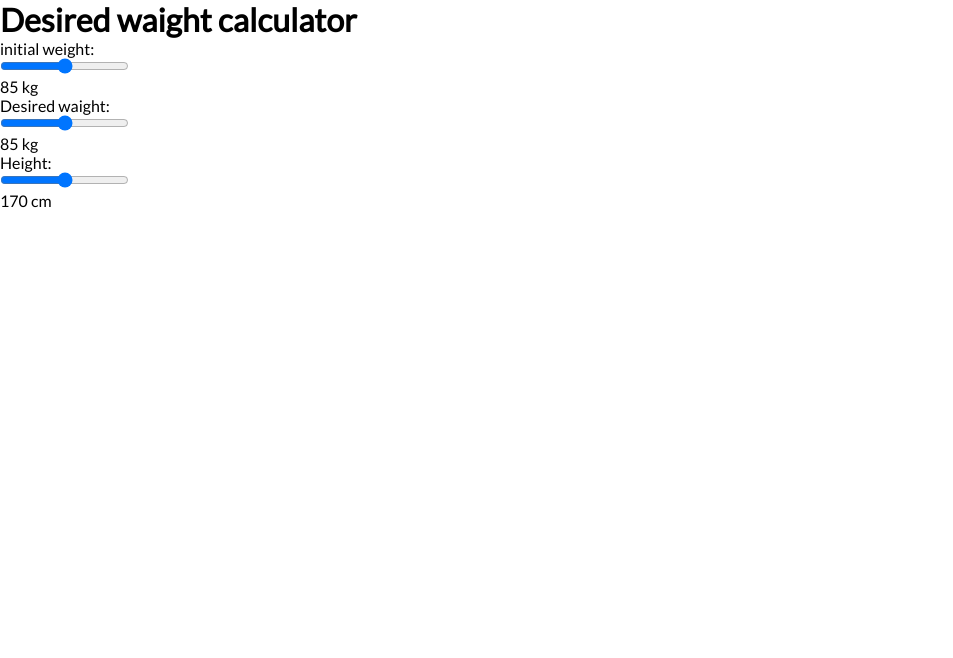
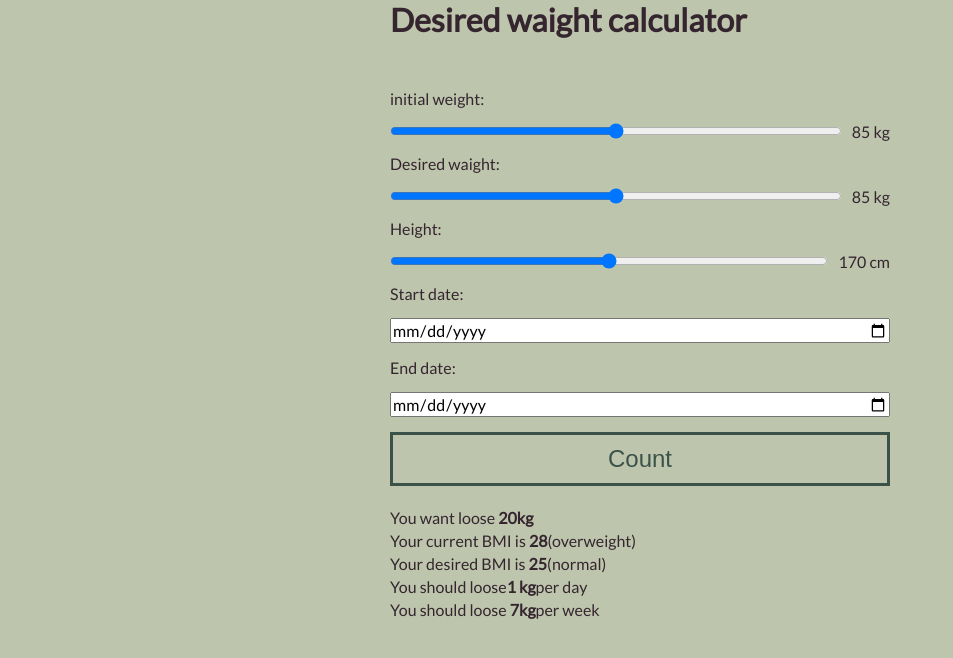
Before and after one commit to Gosvami-Sukadeva/Desired-weight-calculator, a plain HTML site: page index.html in a window 1280 px wide. Shown: the whole page, without its empty margins (0-953 px from the left). Drawn offline with Linux system fonts and the light colour scheme.

Commit message:
add style

```diff
--- a/css/style.css
+++ b/css/style.css
@@ -1,3 +1,13 @@
+:root {
+  --primary-color: #519872;
+  --primary-color--light: #bec5ad;
+  --primary-color--dark: #3b5249;
+
+  --secondary-color: #34252f;
+
+  --max-width: 320px;
+}
+
 *,
 *::after,
 *::before {
@@ -8,4 +18,67 @@
 body {
   font-family: "Lato", sans-serif;
   box-sizing: border-box;
+  background-color: var(--primary-color--light);
 }
+
+html {
+  color: var(--secondary-color);
+}
+.header {
+  max-width: var(--max-width);
+  margin-left: auto;
+  margin-right: auto;
+}
+
+.content {
+  max-width: var(--max-width);
+  display: flex;
+  flex-direction: column;
+  margin: 50px auto;
+}
+.form {
+  display: flex;
+  flex-direction: column;
+}
+.form__input {
+  margin: 15px 0;
+  font-family: inherit;
+  font-size: inherit;
+  flex: 1;
+}
+.form__data {
+  display: flex;
+  align-items: center;
+}
+.form__result {
+  margin-left: 10px;
+}
+.form__button {
+  cursor: pointer;
+  background-color: transparent;
+  color: var(--primary-color--dark);
+  border: 3px solid var(--primary-color--dark);
+  padding: 10px 20px;
+  font-size: 24px;
+  outline: none;
+  transition: background-color 0.1s ease-in, color 0.1s ease-in,
+    border-color 0.1s ease-in;
+}
+.form__button:hover {
+  background-color: var(--primary-color);
+  color: #fff;
+  border-color: var(--primary-color);
+}
+
+.result {
+  margin-top: 20px;
+}
+.result__paragraph {
+  padding: 2px 0;
+}
+
+@media (min-width: 768px) {
+  :root {
+    --max-width: 500px;
+  }
+}
--- a/index.html
+++ b/index.html
@@ -67,6 +67,44 @@
             <p class="form__result">170 cm</p>
           </div>
         </article>
+        <article class="form__item">
+          <label for="start-date" class="form__label">Start date:</label>
+          <div class="form__data">
+            <input
+              type="date"
+              name="start-date"
+              id="start-date"
+              class="form__input"
+            />
+          </div>
+        </article>
+        <article class="form__item">
+          <label for="end-date" class="form__label">End date:</label>
+          <div class="form__data">
+            <input
+              type="date"
+              name="end-date"
+              id="end-date"
+              class="form__input"
+            />
+          </div>
+        </article>
+        <button class="form__button">Count</button>
+      </section>
+      <section class="result">
+        <p class="result__paragraph">You want loose <strong>20kg</strong></p>
+        <p class="result__paragraph">
+          Your current BMI is <strong>28</strong>(overweight)
+        </p>
+        <p class="result__paragraph">
+          Your desired BMI is <strong>25</strong>(normal)
+        </p>
+        <p class="result__paragraph">
+          You should loose<strong>1 kg</strong>per day
+        </p>
+        <p class="result__paragraph">
+          You should loose <strong>7kg</strong>per week
+        </p>
       </section>
     </main>
     <script src="./js/index.js"></script>
```
